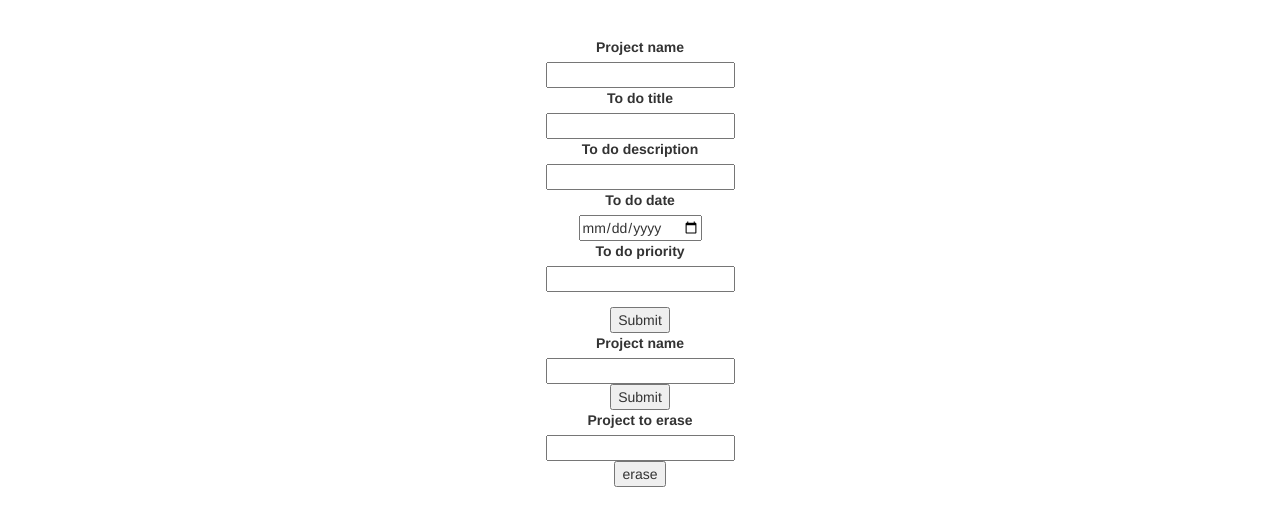
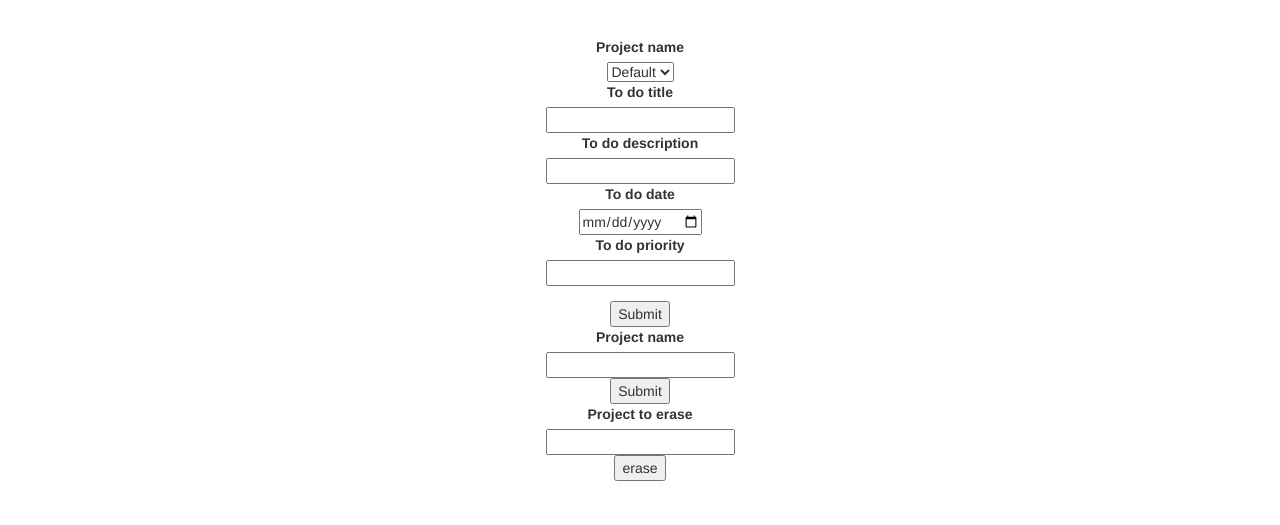
Before and after one commit to ricardo123321/To-Do-List, a website built with webpack: page dist/index.html in a window 1280 px wide. Shown: the part 53-578 px from the top of the page. Built offline with nearby package versions, Linux system fonts and the light colour scheme.

Commit message:
added selection option

```diff
--- a/src/dom.js
+++ b/src/dom.js
@@ -1,3 +1,15 @@
+const selectobj = () => {
+  const projectList = JSON.parse((localStorage.getItem('projectList')));
+  const select = document.getElementById('projectN')
+  projectList.forEach(projectElement => {
+    const namep = projectElement.name
+    const options = document.createElement('option')
+    options.textContent = projectElement.name
+    options.setAttribute('value', projectElement.name)
+    select.appendChild(options)
+  })
+}
+
 const doma = () => {
     const showProjects = document.getElementById('myProjects');
     const projectList = JSON.parse((localStorage.getItem('projectList')));
@@ -6,7 +18,6 @@ const doma = () => {
     if(addShowProject === true) {
         const fragment = document.createDocumentFragment();
     projectList.forEach(projectElement => {
-        console.log(projectElement)
         const projectContainer = document.createElement('div');
         const projectTitle = document.createElement('h1');
         projectTitle.textContent = projectElement.name
@@ -119,4 +130,4 @@ const doma = () => {
 };
 
 
-export default doma;
+export {doma, selectobj}
--- a/src/index.js
+++ b/src/index.js
@@ -1,4 +1,4 @@
-import doma from './dom';
+import {doma, selectobj} from './dom';
 
 if (localStorage.getItem('projectList') === "" || localStorage.getItem('projectList') === null) {
   localStorage.setItem('projectList', '[]');
@@ -73,3 +73,4 @@ submitBtnErz.addEventListener('click', () => {
 createP('Default');
 
 doma();
+selectobj()
```
Also changed, not shown: dist/index.html, dist/main.js.
